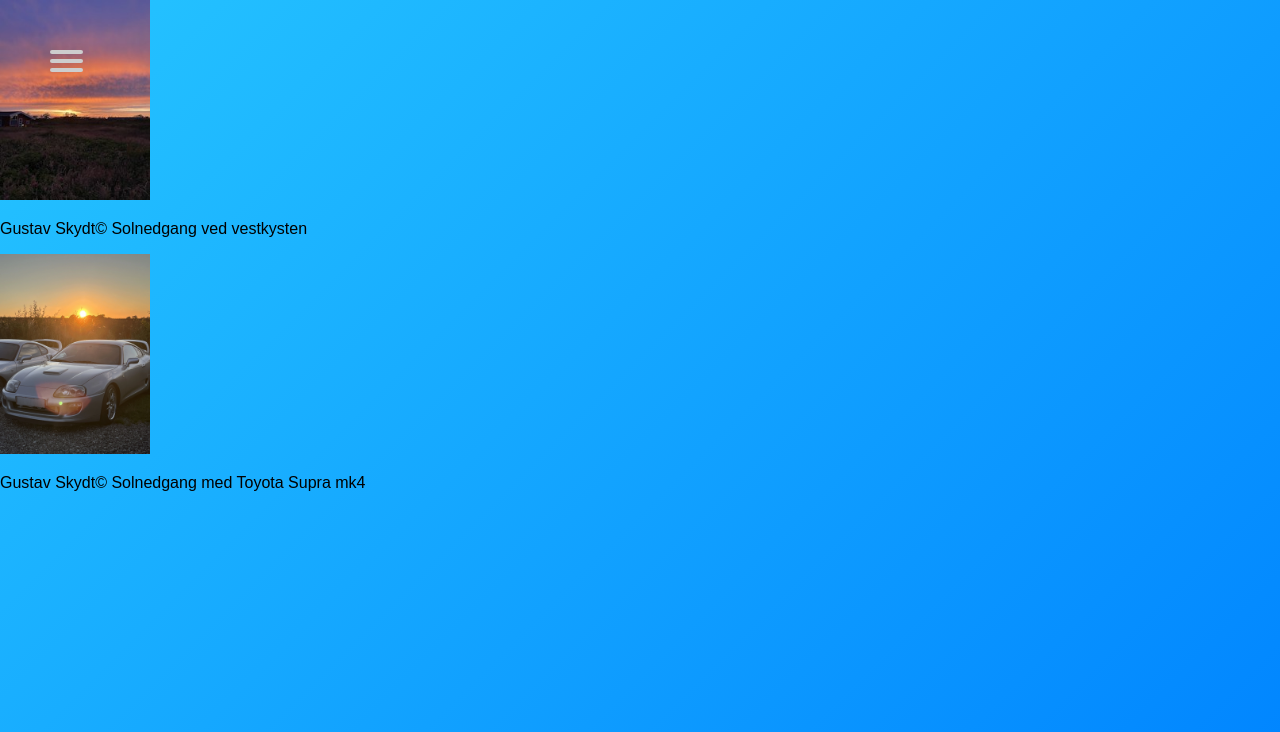
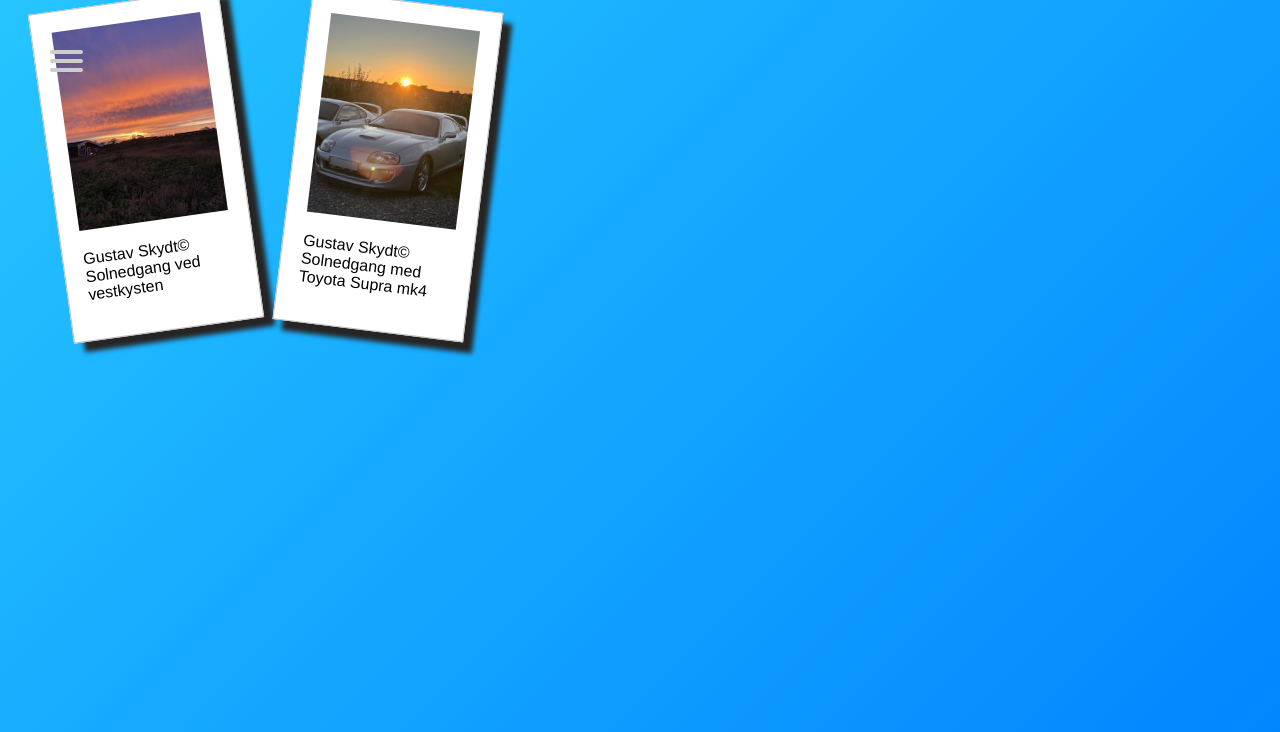
Before and after one commit to Gussy8/Gussy8.github.io, a PHP site: page /billede.html in a window 1280 px wide. Shown: the top 732 px of the page. Run offline with PHP 8.4, Linux system fonts and the light colour scheme.

Commit message:
polaroid padding

```diff
--- a/billede.html
+++ b/billede.html
@@ -7,7 +7,6 @@
     <link href="styles.css" rel="stylesheet" />
     <link href="img.css" rel="stylesheet" />
     <link href="Burger.css" rel="stylesheet" />
-
 </head>
 <body>
     <nav role="navigation">
@@ -47,11 +46,11 @@
         </div>
     </nav>
     <main>
-        <div class="polaroid.rotate_left">
+    <div class="polaroid rotate_right">
             <img src="Billeder/sol.jpg">
             <p class="caption">Gustav Skydt© Solnedgang ved vestkysten</p>
           </div>
-        <div class="polaroid.rotate_right">
+        <div class="polaroid rotate_left">
             <img src="Billeder/supra.webp">
             <p class="caption">Gustav Skydt© Solnedgang med Toyota Supra mk4 </p>
         </div>
--- a/img.css
+++ b/img.css
@@ -1,9 +1,9 @@
 div.polaroid {
-    width: 220px;
-    padding: 10px 10px 20px 10px;
+    width: 150px;
+    padding: 20px 20px 20px 20px;
     border: 1px solid #BFBFBF;
     background-color: white;
-    box-shadow: 10px 10px 5px #aaaaaa;
+    box-shadow: 10px 10px 5px #272424;
     margin-left: 50px;
 }
 
```
